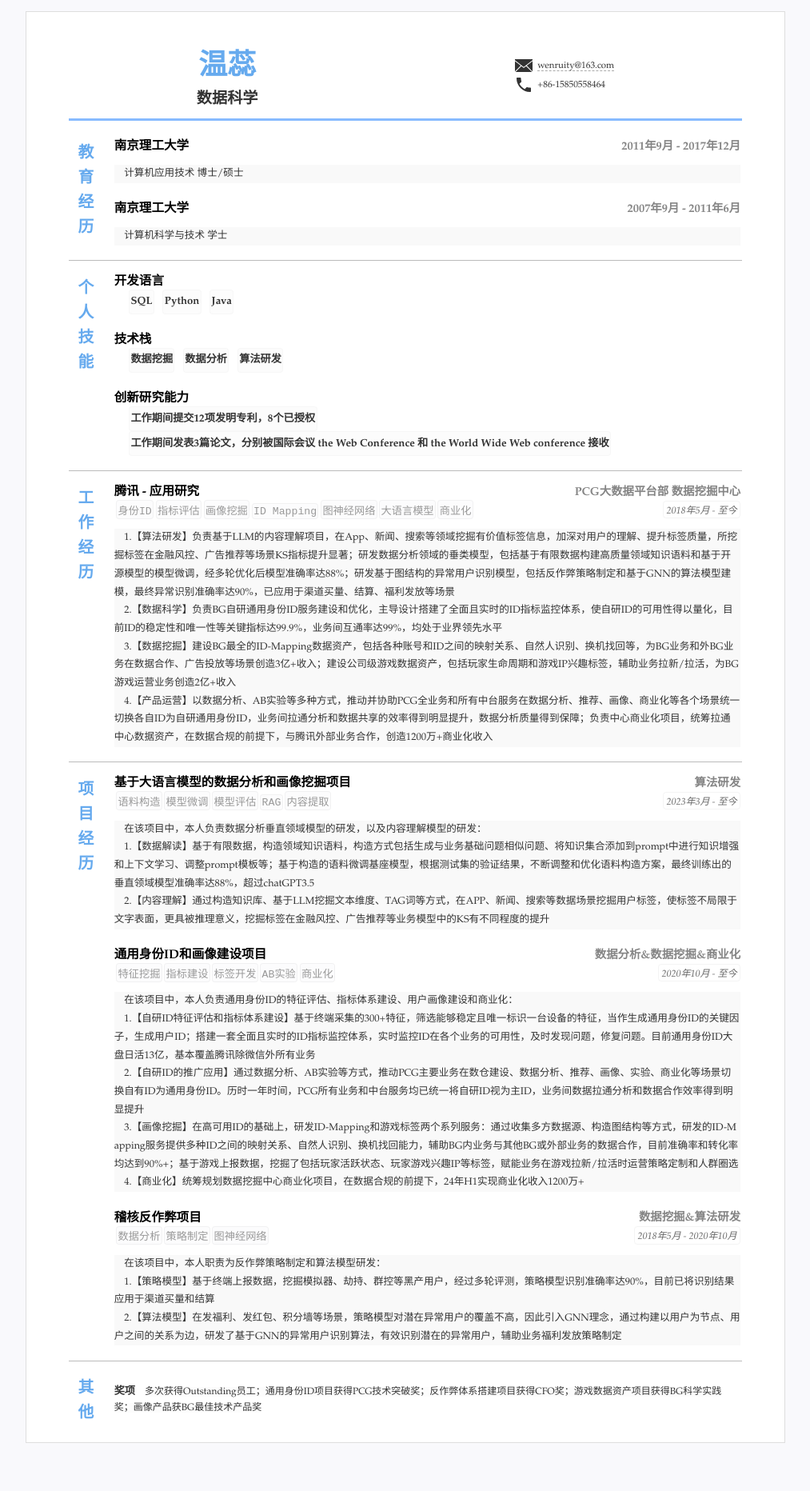
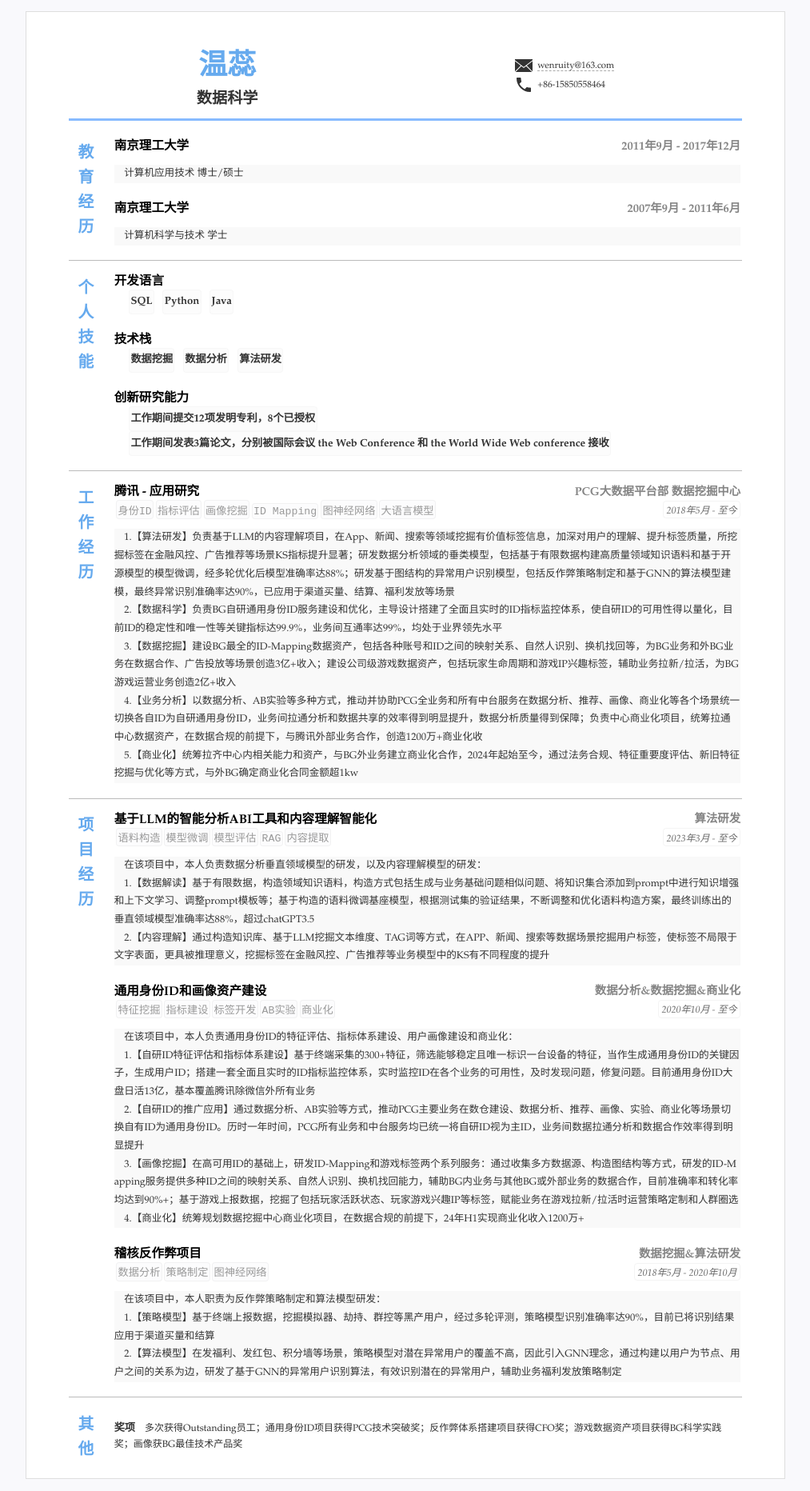
Before and after one commit to wenruity/resume1, a Jekyll site: the page built from index.html, in a window 1280 px wide. Shown: the whole page at 80% size, without its empty margins (133-1146 px from the left). Built offline with Jekyll 4.4.1, drawn with Linux system fonts in a browser that asks for light colours; before the commit the page ends 1818 px from its top, so only the background shows below that.

Commit message:
Update resume.yml

```diff
--- a/_data/resume.yml
+++ b/_data/resume.yml
@@ -75,36 +75,12 @@ main: #简历主要内容，
     - ID Mapping
     - 图神经网络
     - 大语言模型
-    - 商业化
     # summary: 职务或者工作总结(自动折叠)
     detail: 1.【算法研发】负责基于LLM的内容理解项目，在App、新闻、搜索等领域挖掘有价值标签信息，加深对用户的理解、提升标签质量，所挖掘标签在金融风控、广告推荐等场景KS指标提升显著；研发数据分析领域的垂类模型，包括基于有限数据构建高质量领域知识语料和基于开源模型的模型微调，经多轮优化后模型准确率达88%；研发基于图结构的异常用户识别模型，包括反作弊策略制定和基于GNN的算法模型建模，最终异常识别准确率达90%，已应用于渠道买量、结算、福利发放等场景 <br>  &nbsp &nbsp
             2.【数据科学】负责BG自研通用身份ID服务建设和优化，主导设计搭建了全面且实时的ID指标监控体系，使自研ID的可用性得以量化，目前ID的稳定性和唯一性等关键指标达99.9%，业务间互通率达99%，均处于业界领先水平 <br>  &nbsp &nbsp
             3.【数据挖掘】建设BG最全的ID-Mapping数据资产，包括各种账号和ID之间的映射关系、自然人识别、换机找回等，为BG业务和外BG业务在数据合作、广告投放等场景创造3亿+收入；建设公司级游戏数据资产，包括玩家生命周期和游戏IP兴趣标签，辅助业务拉新/拉活，为BG游戏运营业务创造2亿+收入 <br>  &nbsp &nbsp
-            4.【产品运营】以数据分析、AB实验等多种方式，推动并协助PCG全业务和所有中台服务在数据分析、推荐、画像、商业化等各个场景统一切换各自ID为自研通用身份ID，业务间拉通分析和数据共享的效率得到明显提升，数据分析质量得到保障；负责中心商业化项目，统筹拉通中心数据资产，在数据合规的前提下，与腾讯外部业务合作，创造1200万+商业化收入
-
-
-  # - title: 腾讯 PCG - 基于大语言模型的数据分析工具项目，算法研发
-  # #   sub:  人工智能事业部
-  #   duration: "2023年7月 - 至今"
-  # #   tags:
-  # #   # summary: 职务或者工作总结(自动折叠)
-  #   detail: 基于有限的数据，构建高质量、领域知识语料 <br>  &nbsp &nbsp  基于开源模型（Llama/vicuna/chatglm/baichuan），微调训练数据分析场景的垂直领域模型
-
-
-  # - title: 腾讯 PCG - 通用身份ID和画像建设项目，数据挖掘/数据分析/产品运营/商业化
-  # #   sub:  全球基金部门
-  #   duration: "2020年10月 - 至今"
-  # #   tags:
-  # #   # summary: 职务或者工作总结(自动折叠)
-  #   detail: 建设BG自研通用设备ID，设计搭建全面的ID指标体系，实现业务之间的无损互通 <br>  &nbsp &nbsp  推动并协助PCG全业务在数据分析、推荐、商业化等各个场景切换主ID为自研通用身份ID  <br>  &nbsp &nbsp  建设BG最全的ID-Mapping数据资产，为不同业务、不同端之间的用户建立ID映射关系，赋能数据共享和业务增长 <br>  &nbsp &nbsp  建设高覆盖、高准确的游戏用户数据资产，辅助游戏运营业务拉新/拉活
-
-  # - title: 腾讯 PCG - 稽核反作弊项目，算法研发/数据分析
-  # #   sub:  全球基金部门
-  #   duration: "2018年5月 - 2020年9月"
-  # #   tags:
-  # #   # summary: 职务或者工作总结(自动折叠)
-  #   detail: 研发通用的反作弊策略模型[数学公式]，在结算、买量等场景识别黑产 <br>  &nbsp &nbsp  研发基于图结构的异常用户识别模型，在发福利、积分墙等场景识别潜在异常用户
-
+            4.【业务分析】以数据分析、AB实验等多种方式，推动并协助PCG全业务和所有中台服务在数据分析、推荐、画像、商业化等各个场景统一切换各自ID为自研通用身份ID，业务间拉通分析和数据共享的效率得到明显提升，数据分析质量得到保障；负责中心商业化项目，统筹拉通中心数据资产，在数据合规的前提下，与腾讯外部业务合作，创造1200万+商业化收 <br>  &nbsp &nbsp
+            5.【商业化】统筹拉齐中心内相关能力和资产，与BG外业务建立商业化合作，2024年起始至今，通过法务合规、特征重要度评估、新旧特征挖掘与优化等方式，与外BG确定商业化合同金额超1kw
 
     open: open
     #可以设置open默认展开
@@ -119,7 +95,7 @@ main: #简历主要内容，
 - type: Projects
   name: 项目经历
   content:
-  - title: 基于大语言模型的数据分析和画像挖掘项目
+  - title: 基于LLM的智能分析ABI工具和内容理解智能化
     duration: 2023年3月 - 至今
     tags:
     - 语料构造
@@ -132,7 +108,7 @@ main: #简历主要内容，
             2.【内容理解】通过构造知识库、基于LLM挖掘文本维度、TAG词等方式，在APP、新闻、搜索等数据场景挖掘用户标签，使标签不局限于文字表面，更具被推理意义，挖掘标签在金融风控、广告推荐等业务模型中的KS有不同程度的提升
     sub: 算法研发
 
-  - title: 通用身份ID和画像建设项目
+  - title: 通用身份ID和画像资产建设
     duration: 2020年10月 - 至今
     tags:
     - 特征挖掘
@@ -168,7 +144,7 @@ others: #其他列表显示
   content: #选择需要的格式
   -
   - title: "奖项"
-    text: "多次获得Outstanding员工；通用身份ID项目获得PCG技术突破奖；反作弊体系搭建项目获得CFO奖；游戏数据资产项目获得BG科学实践奖；画像产品获BG最佳技术产品奖"
+    text: "多次获得Outstanding员工；通用身份ID项目获得PCG技术突破奖；反作弊体系搭建项目获得CFO奖；游戏数据资产项目获得BG科学实践奖；画像获BG最佳技术产品奖"
 
   #   items: #单行列表
   #   - 睡觉
```
